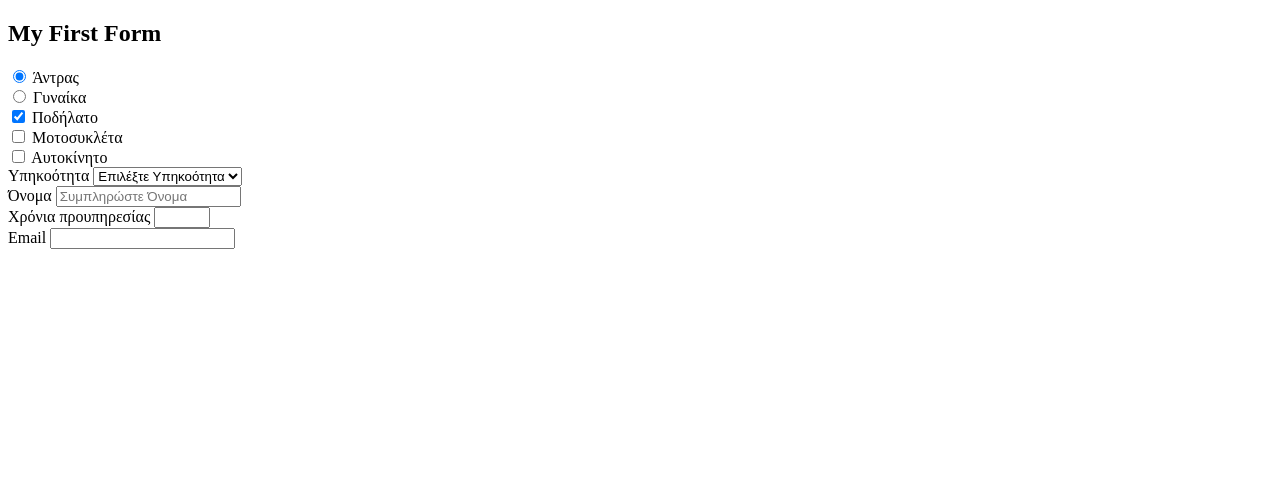
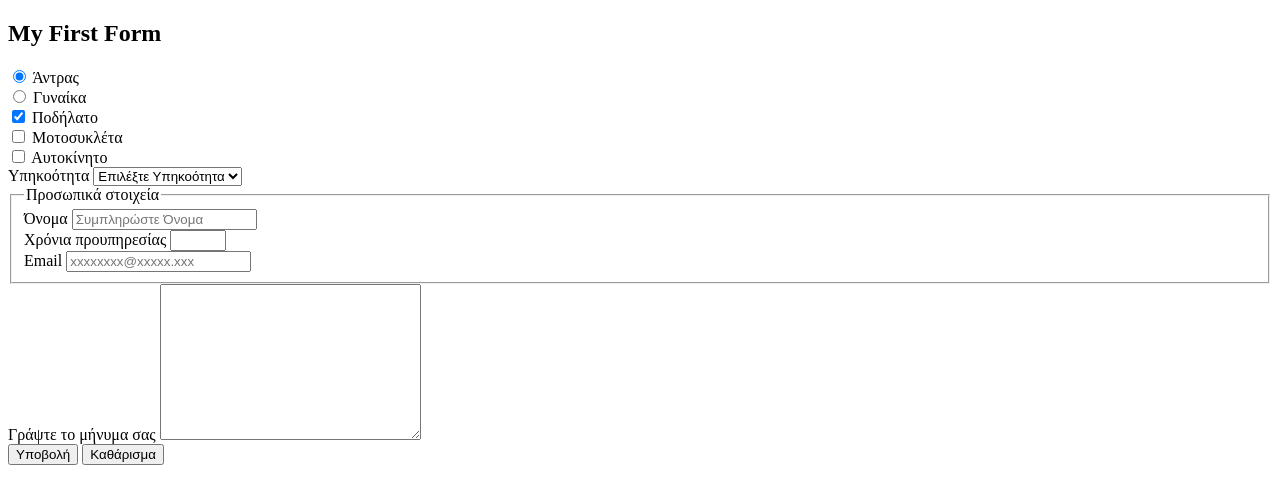
Before and after one commit to PantelisTs/coding-factory-web, a plain HTML site: page ch1/forms.html in a window 1280 px wide. Drawn offline with Linux system fonts and the light colour scheme.

Commit message:
feat: add text area, sumbit button, reset button.

```diff
--- a/ch1/forms.html
+++ b/ch1/forms.html
@@ -35,7 +35,9 @@
         </div>
 
         <div>
-            <div>
+            <fieldset>
+                <legend>Προσωπικά στοιχεία</legend>
+                <div>
             <label for="fldFirstname">Όνομα</label>
             <input type="text" name="firstname" id="fldFirstname" placeholder="Συμπληρώστε Όνομα" minlength="5" maxlength="15" required>
             </div>
@@ -45,8 +47,19 @@
             </div>
             <div>
                 <label for="fldEmail">Email</label>
-                <input type="email" name="email" id="fldEmail">
+                <input type="email" name="email" id="fldEmail" placeholder="xxxxxxxx@xxxxx.xxx">
             </div>
+            </fieldset>
+        </div>
+
+        <div>
+            <label for="fldMessage">Γράψτε το μήνυμα σας</label>
+            <textarea name="message" id="fldMessage" rows="10" cols="30"></textarea>
+        </div>
+
+        <div>
+            <input type="submit" value="Υποβολή">
+            <input type="reset" value="Καθάρισμα">
         </div>
     </form>
 
```
